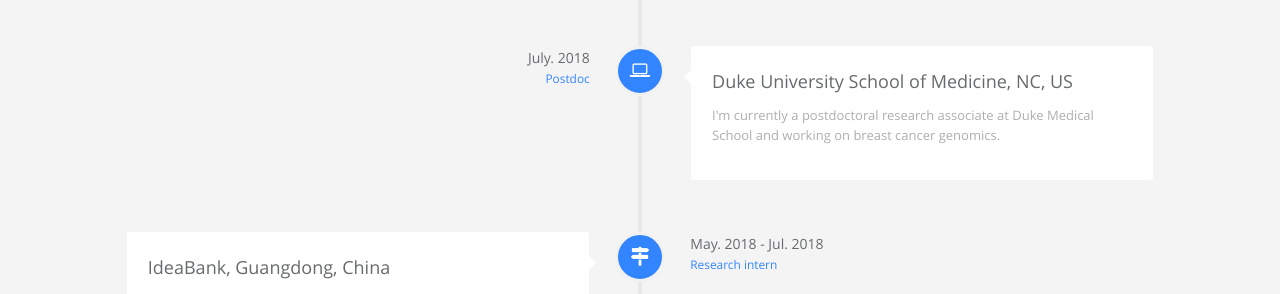
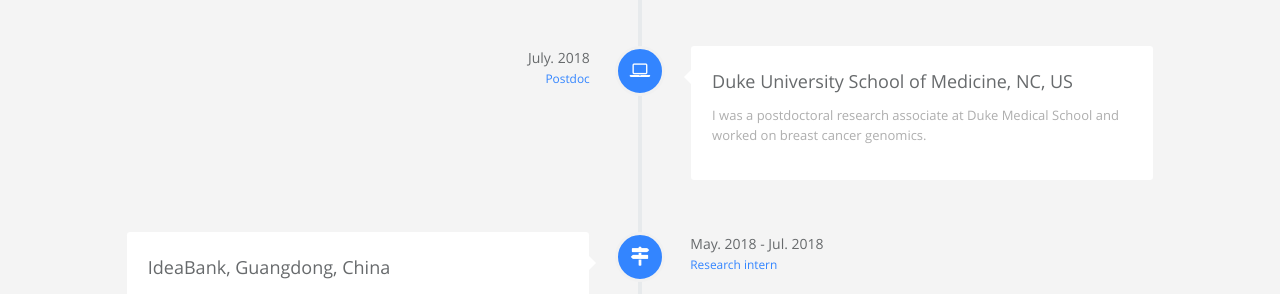
Before and after one commit to ding-yt/ding-yt.github.io, a Jekyll site: the page built from index.html, in a window 1280 px wide and 900 px high, scrolled down 1099 px. Shown: the part 154-448 px from the top of the window. Built offline with Jekyll 4.4.1, drawn with Linux system fonts in a browser that asks for light colours.

Commit message:
Update careers.yml

```diff
--- a/_data/index/careers.yml
+++ b/_data/index/careers.yml
@@ -18,7 +18,7 @@
     detail: Duke University School of Medicine, NC, US
     i18n: company_a
   desc:
-    detail: I'm currently a postdoctoral research associate at Duke Medical School and working on breast cancer genomics.
+    detail: I was a postdoctoral research associate at Duke Medical School and worked on breast cancer genomics.
     i18n: company_a_desc
   date:
     detail: July. 2018
```
